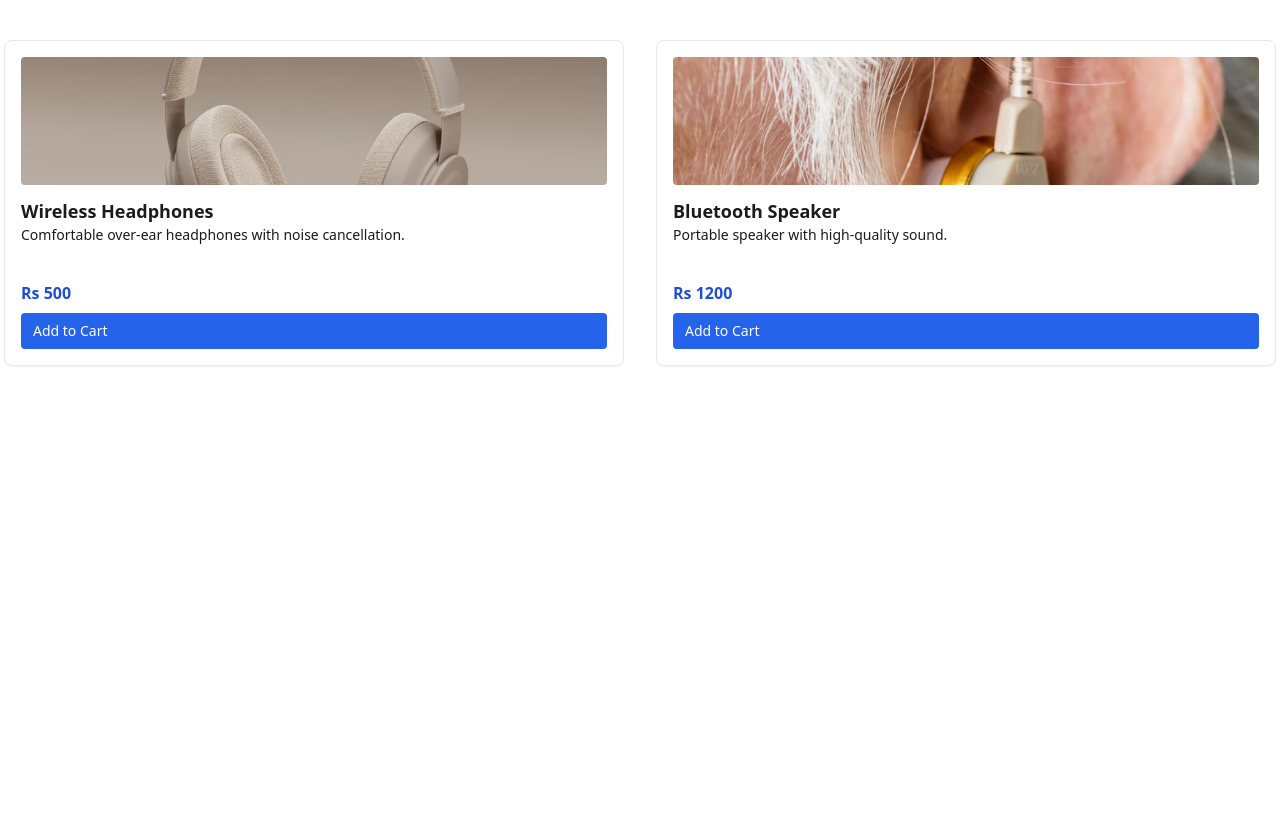
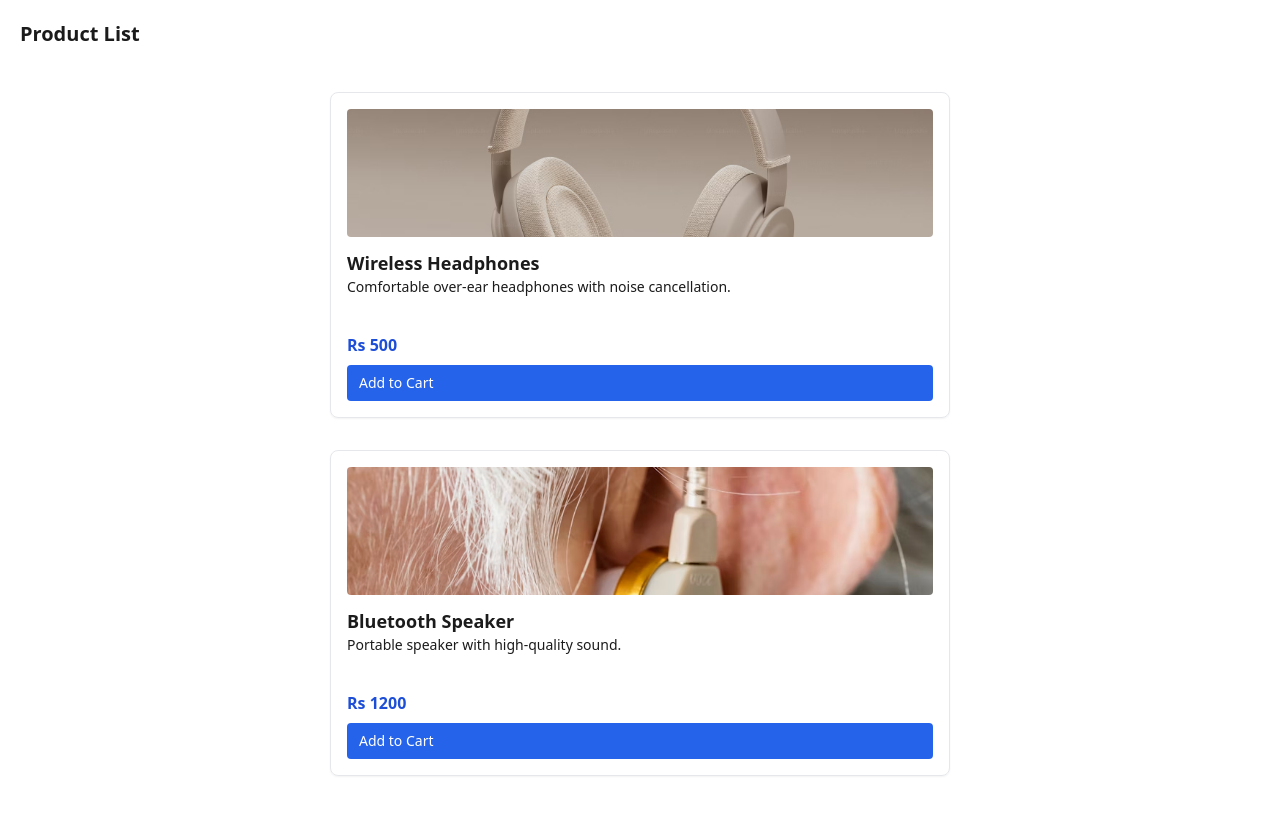
Before and after one commit to piyushsarin-sib/a11y-react-workshop, a React (Vite) app: page /playground/card-wrapper in a window 1280 px wide. Shown: the top 814 px of the page. Built offline with nearby package versions, Linux system fonts and the light colour scheme.

Commit message:
fix: ex1 issues

```diff
--- a/src/playground/Ex1-CardWrapper/CardWrapper.jsx
+++ b/src/playground/Ex1-CardWrapper/CardWrapper.jsx
@@ -75,6 +75,8 @@ const CardWrapper = () => {
   ];
 
   return (
+    <div className="ex1-card-wrapper p-4">
+      <h1 className="text-xl font-semibold m-1">Product List</h1>
       <ul className="flex flex-wrap justify-center items-start gap-8 py-10">
         {products.map((product) => (
           <Card
@@ -87,6 +89,7 @@ const CardWrapper = () => {
           />
         ))}
       </ul>
+    </div>
   );
 };
 
--- a/src/playground/Ex1-CardWrapper/Step-0.jsx
+++ b/src/playground/Ex1-CardWrapper/Step-0.jsx
@@ -75,6 +75,8 @@ const CardWrapper = () => {
   ];
 
   return (
+    <div className="ex1-card-wrapper p-4">
+      <h1 className="text-xl font-semibold m-1">Product List</h1>
       <ul className="flex flex-wrap justify-center items-start gap-8 py-10">
         {products.map((product) => (
           <Card
@@ -87,6 +89,7 @@ const CardWrapper = () => {
           />
         ))}
       </ul>
+    </div>
   );
 };
 
--- a/src/playground/Ex1-CardWrapper/Step-1.jsx
+++ b/src/playground/Ex1-CardWrapper/Step-1.jsx
@@ -68,6 +68,8 @@ const CardWrapper = () => {
   ];
 
   return (
+    <div className="ex1-card-wrapper p-4">
+      <h1 className="text-xl font-semibold m-1">Product List</h1>
       <ul className="flex flex-wrap justify-center items-start gap-8 py-10">
         {products.map((product) => (
           <Card
@@ -80,6 +82,7 @@ const CardWrapper = () => {
           />
         ))}
       </ul>
+    </div>
   );
 };
 
--- a/src/playground/Ex1-CardWrapper/Step-2.jsx
+++ b/src/playground/Ex1-CardWrapper/Step-2.jsx
@@ -65,6 +65,8 @@ const CardWrapper = () => {
   ];
 
   return (
+    <div className="ex1-card-wrapper p-4">
+      <h1 className="text-xl font-semibold m-1">Product List</h1>
       <ul className="flex flex-wrap justify-center items-start gap-8 py-10">
         {products.map((product) => (
           <Card
@@ -77,6 +79,7 @@ const CardWrapper = () => {
           />
         ))}
       </ul>
+    </div>
   );
 };
 
--- a/src/playground/Ex1-CardWrapper/Step-3.jsx
+++ b/src/playground/Ex1-CardWrapper/Step-3.jsx
@@ -72,6 +72,8 @@ const CardWrapper = () => {
   ];
 
   return (
+    <div className="ex1-card-wrapper p-4">
+      <h1 className="text-xl font-semibold m-1">Product List</h1>
       <ul className="flex flex-wrap justify-center items-start gap-8 py-10">
         {products.map((product) => (
           <Card
@@ -84,6 +86,7 @@ const CardWrapper = () => {
           />
         ))}
       </ul>
+    </div>
   );
 };
 
--- a/src/playground/Ex1-CardWrapper/Step-4.jsx
+++ b/src/playground/Ex1-CardWrapper/Step-4.jsx
@@ -74,6 +74,8 @@ const CardWrapper = () => {
   ];
 
   return (
+    <div className="ex1-card-wrapper p-4">
+      <h1 className="text-xl font-semibold m-1">Product List</h1>
       <ul className="flex flex-wrap justify-center items-start gap-8 py-10">
         {products.map((product) => (
           <Card
@@ -86,6 +88,7 @@ const CardWrapper = () => {
           />
         ))}
       </ul>
+    </div>
   );
 };
 
--- a/src/playground/Ex1-CardWrapper/solved.jsx
+++ b/src/playground/Ex1-CardWrapper/solved.jsx
@@ -82,6 +82,8 @@ const CardWrapper = () => {
   ];
 
   return (
+    <div className="ex1-card-wrapper p-4">
+      <h1 className="text-xl font-semibold m-1">Product List</h1>
       <ul className="flex flex-wrap justify-center items-start gap-8 py-10">
         {products.map((product) => (
           <Card
@@ -94,6 +96,7 @@ const CardWrapper = () => {
           />
         ))}
       </ul>
+    </div>
   );
 };
 
```
Lines whose indentation alone changed are shown as unchanged.
